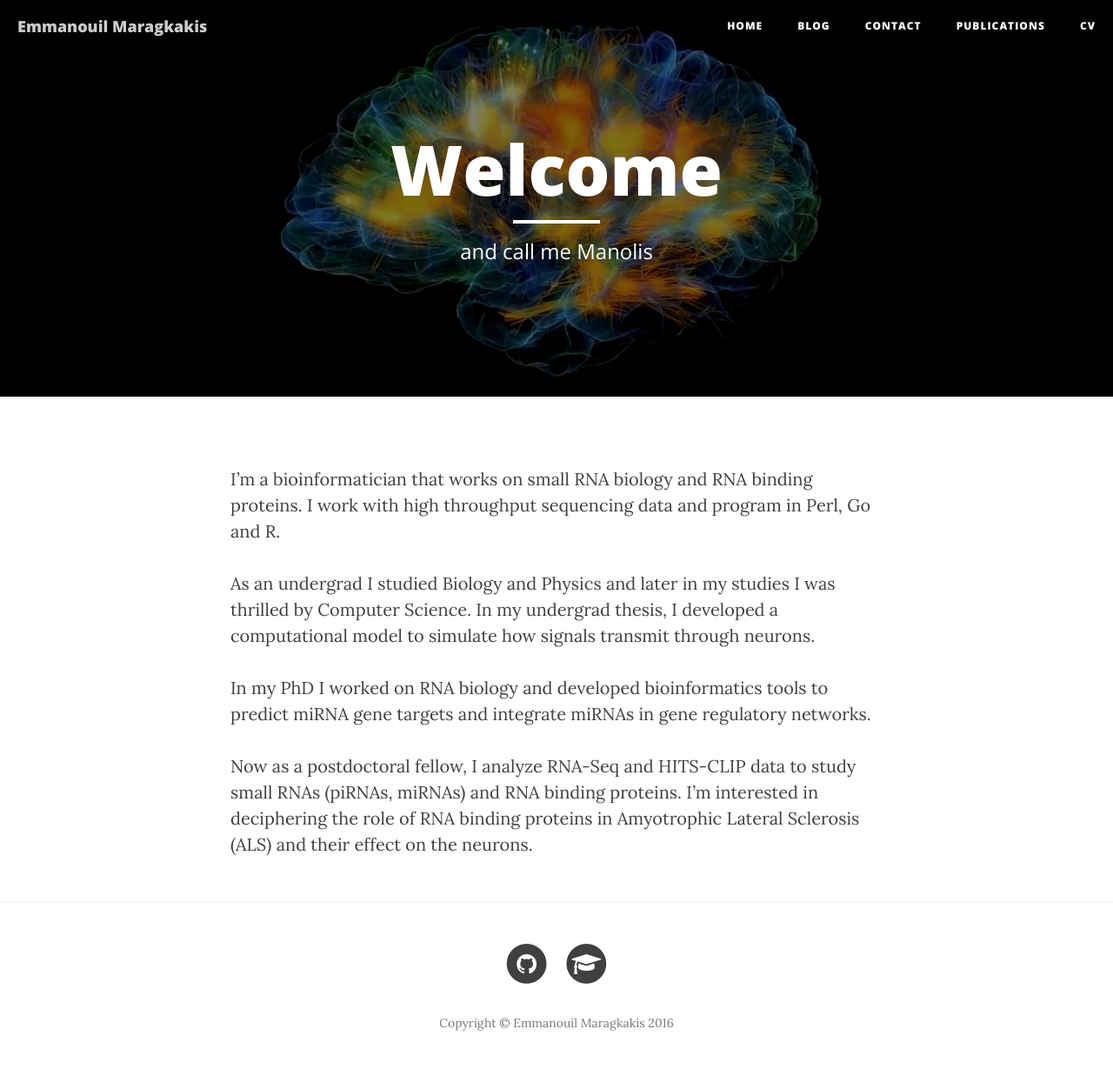
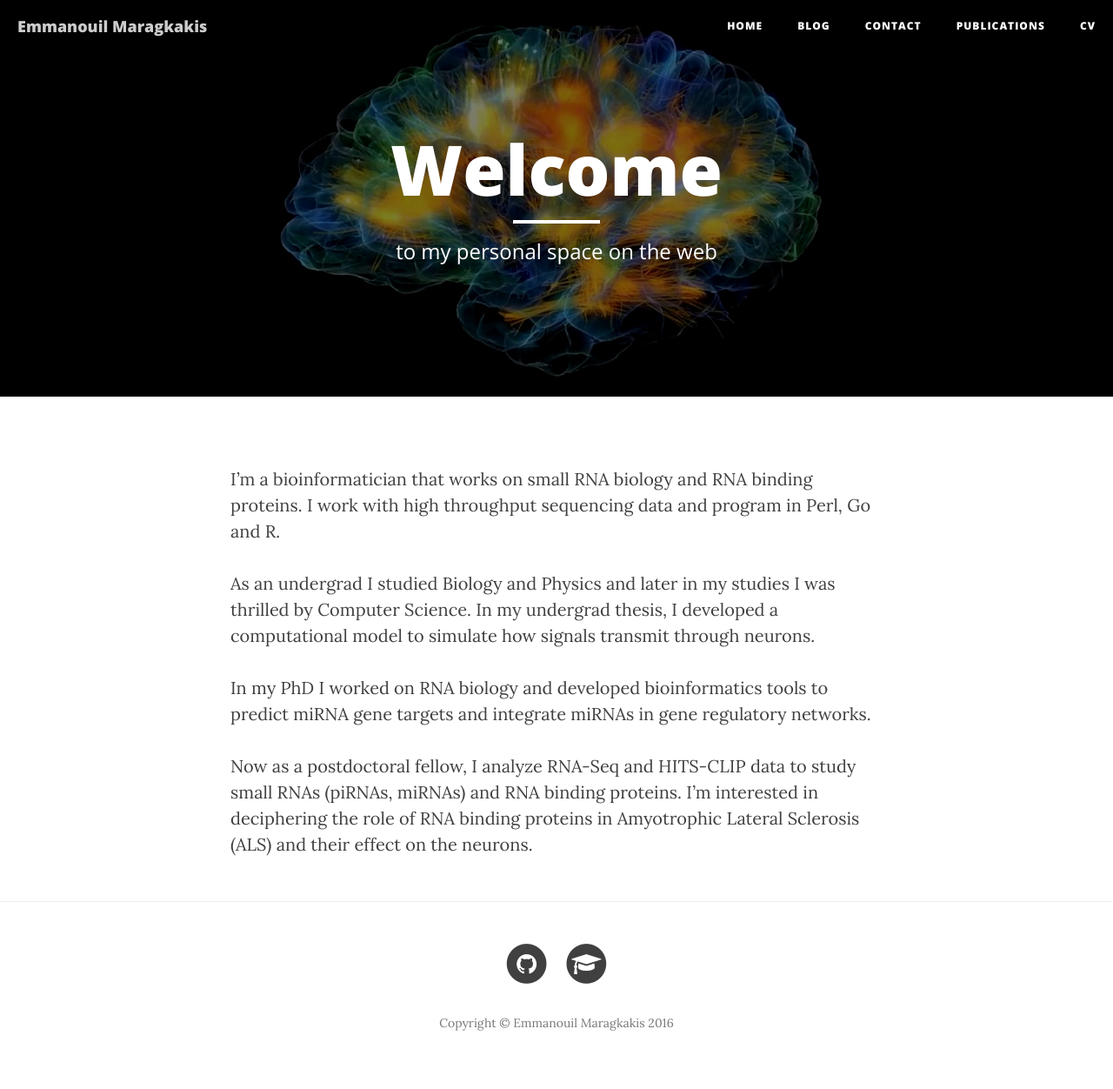
Before and after one commit to mnsmar/mnsmar.github.io, a Jekyll site: the page built from index.markdown, in a window 1280 px wide. Shown: the whole page at 87% size. Built offline with Jekyll 4.4.1, drawn with Linux system fonts in a browser that asks for light colours; nearby versions of some CDN libraries.

Commit message:
index: change the subtitle

```diff
--- a/index.markdown
+++ b/index.markdown
@@ -1,6 +1,6 @@
 ---
 layout: page
-description: "and call me Manolis"
+description: "to my personal space on the web"
 header-img: "img/bg.jpg"
 ---
 
```
